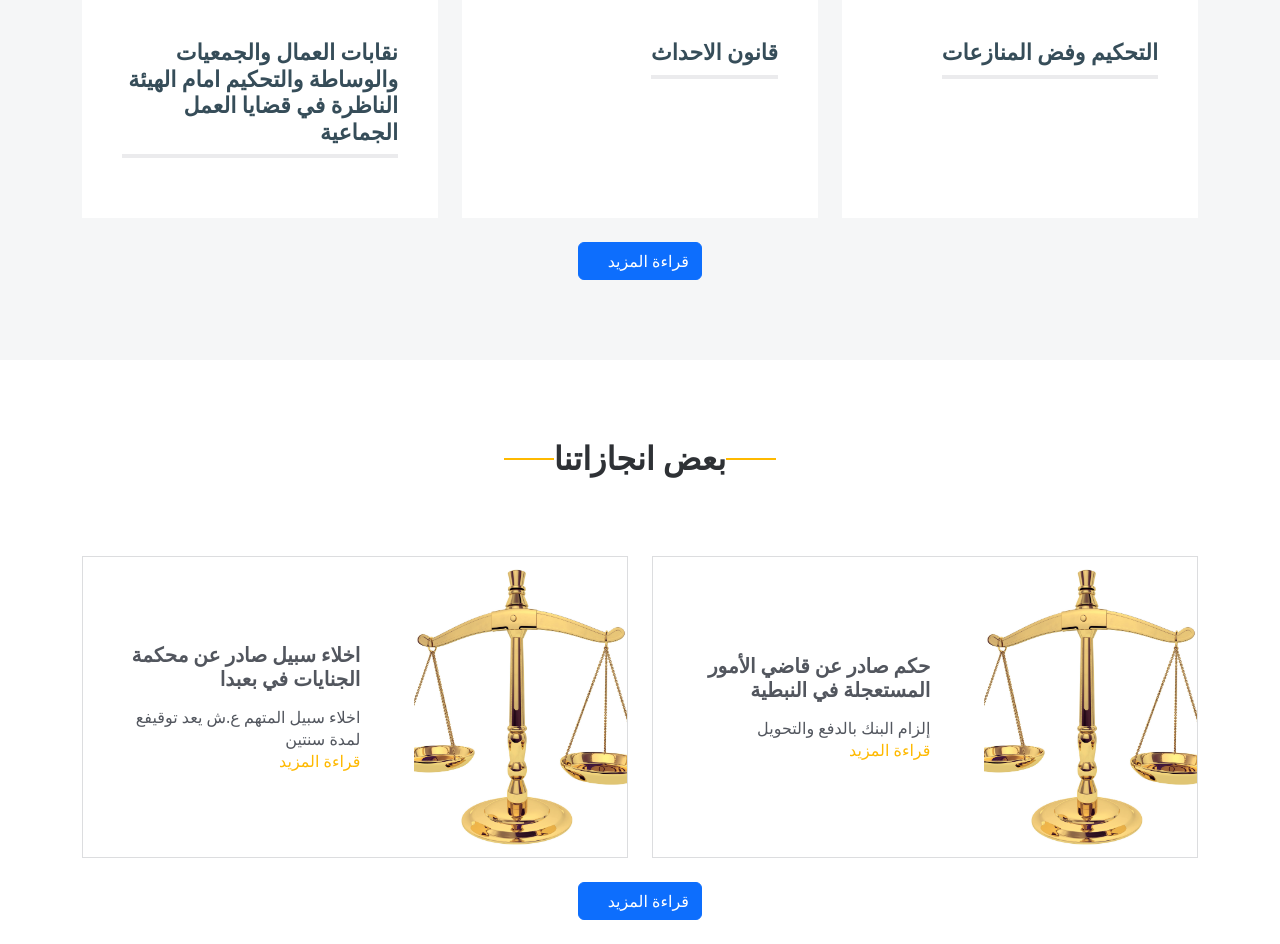
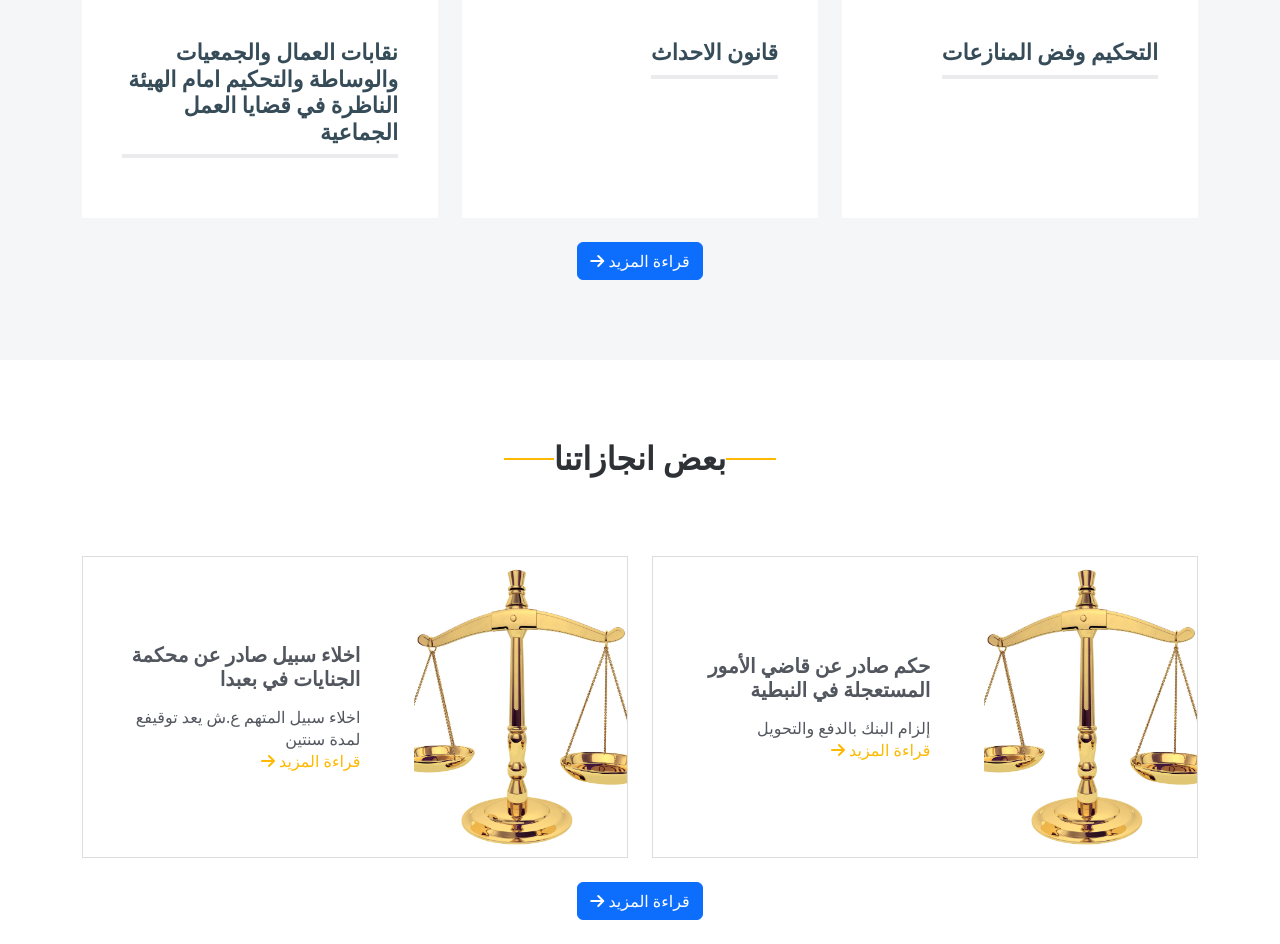
Before and after one commit to zainabsaad99/gjango-app, a Django app: page / in a window 1280 px wide. Shown: the part 934-1878 px from the top of the page. Run offline with Django 4.2, Linux system fonts and the light colour scheme; some libraries are stand-ins or nearby versions.

Commit message:
arrow change

```diff
--- a/main_page/templates/main_page/index.html
+++ b/main_page/templates/main_page/index.html
@@ -83,7 +83,7 @@
         <div class="row justify-content-center">
           <div id="more_service" class="more_service col-md-6 text-center">
             <a href="{% url 'service_detials' %}" class="btn btn-primary">
-              قراءة المزيد <i class="bi bi-arrow-right"></i>
+              قراءة المزيد <i class="fa-solid fa-arrow-right"></i>
             </a>
           </div>
         </div>
@@ -115,7 +115,7 @@
                   <div class="card-body">
                     <h4 class="card-title">{{achi.txt.achievement_title}}</h4>
                     <p>{{achi.txt.short_intro}}</p>
-                    <a href="{% url 'achievement' achi.name %}" >قراءة المزيد <i class="bi bi-arrow-right"></i></a>
+                    <a href="{% url 'achievement' achi.name %}" >قراءة المزيد <i class="fa-solid fa-arrow-right"></i></a>
                   </div>
                 </div>
               </div>
@@ -126,7 +126,7 @@
         <div class="row justify-content-center">
           <div id="more_service" class="more_service col-md-6 text-center">
             <a href="{% url 'achievement_list' %}" class="btn btn-primary">
-              قراءة المزيد <i class="bi bi-arrow-right"></i>
+              قراءة المزيد <i class="fa-solid fa-arrow-right"></i>
             </a>
           </div>
         </div>
@@ -201,7 +201,7 @@
 
                 <hr>
 
-                <a href="{% url 'article' article.name %}" class="readmore stretched-link"><span>المزيد</span><i class="bi bi-arrow-right"></i></a>
+                <a href="{% url 'article' article.name %}" class="readmore stretched-link"><span>المزيد</span><i class="fa-solid fa-arrow-right"></i></a>
 
               </div>
 
@@ -213,7 +213,7 @@
         <div class="row justify-content-center">
           <div id="more_service" class="more_service col-md-6 text-center">
             <a href="{% url 'articles_list' %}" class="btn btn-primary">
-              قراءة المزيد <i class="bi bi-arrow-right"></i>
+              قراءة المزيد <i class="fa-solid fa-arrow-right"></i>
             </a>
           </div>
         </div>
--- a/main_page/templates/main_page/main.html
+++ b/main_page/templates/main_page/main.html
@@ -31,6 +31,8 @@
   <link href="{% static 'assets/css/file.css' %}" rel="stylesheet">
   <link href="{% static 'assets/css/style.css' %}" rel="stylesheet">
   <link href="{% static 'assets/css/blog.css' %}" rel="stylesheet">
+  <!-- Add this link in your HTML head section -->
+
 
 
 
```
Also changed, not shown: static/assets/img/logo.jpg (deleted), static/assets/img/print.png (deleted), 1 other file.
